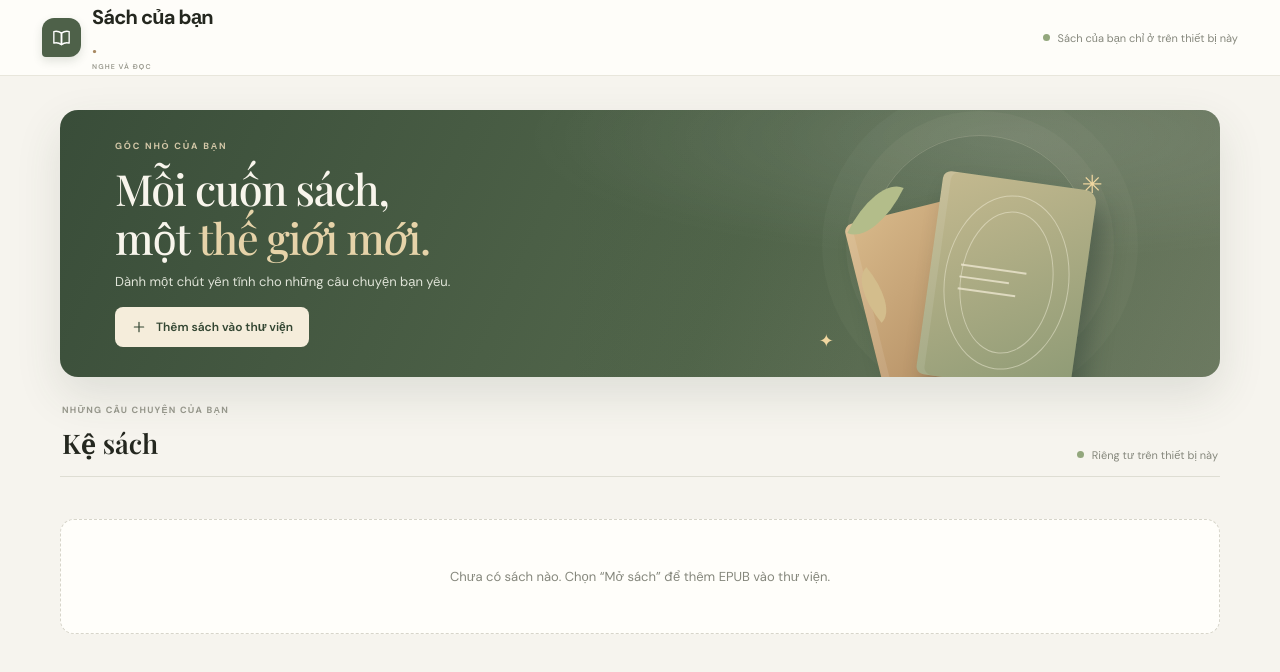
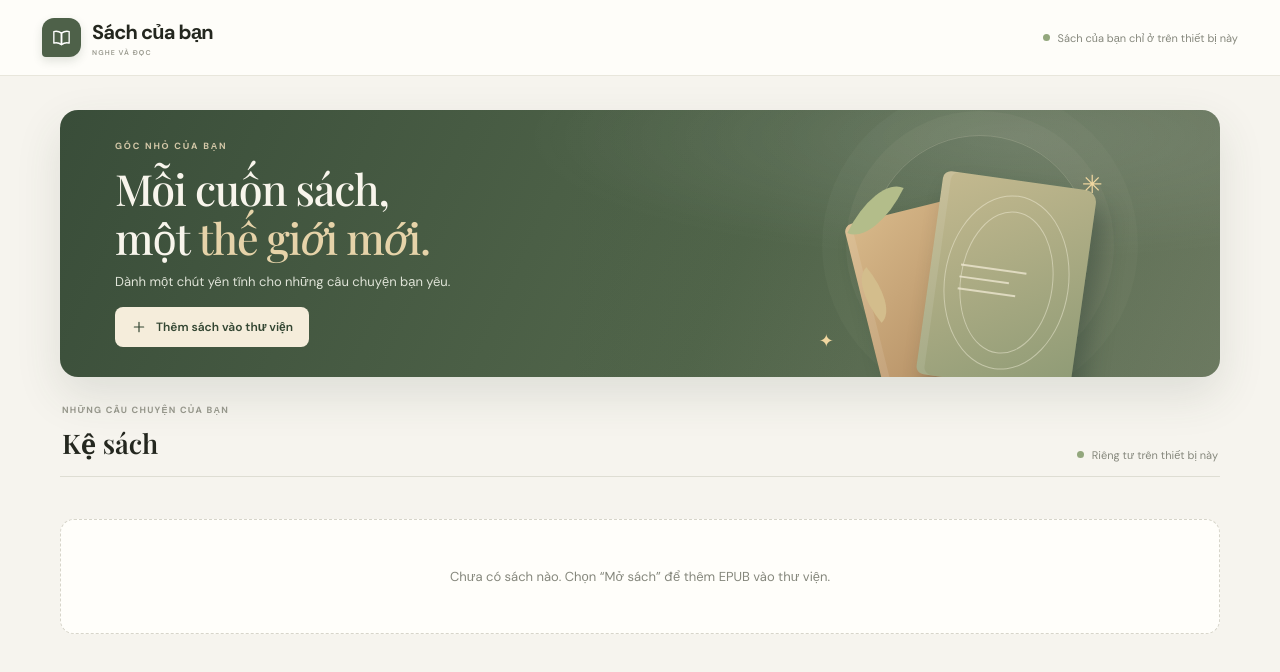
Before and after one commit to baons183/TruyenAudio, a plain HTML site: page index.html in a window 1280 px wide. Drawn offline with nearby package versions, Linux system fonts and the light colour scheme.

Commit message:
Sửa khoảng cách tên ứng dụng
Co-authored-by: Copilot <223556219+Copilot@users.noreply.github.com>

```diff
--- a/index.html
+++ b/index.html
@@ -23,7 +23,7 @@
         <span class="brand-mark" aria-hidden="true">
           <svg viewBox="0 0 24 24"><path d="M4 5.8c2.8-.8 5.5-.2 8 1.6v12c-2.5-1.8-5.2-2.4-8-1.6z"/><path d="M20 5.8c-2.8-.8-5.5-.2-8 1.6v12c2.5-1.8 5.2-2.4 8-1.6z"/><path d="M12 7.4v12"/></svg>
         </span>
-        <span>Sách của bạn<span class="brand-period">.</span><small>NGHE VÀ ĐỌC</small></span>
+        <span><span class="brand-name">Sách của bạn</span><small>NGHE VÀ ĐỌC</small></span>
       </a>
       <button class="home-button" id="home-button" type="button" aria-label="Về thư viện sách" hidden>
         <svg viewBox="0 0 24 24" aria-hidden="true"><path d="m3 10 9-7 9 7v10a1 1 0 0 1-1 1h-6v-7h-4v7H4a1 1 0 0 1-1-1z"/></svg>
```
